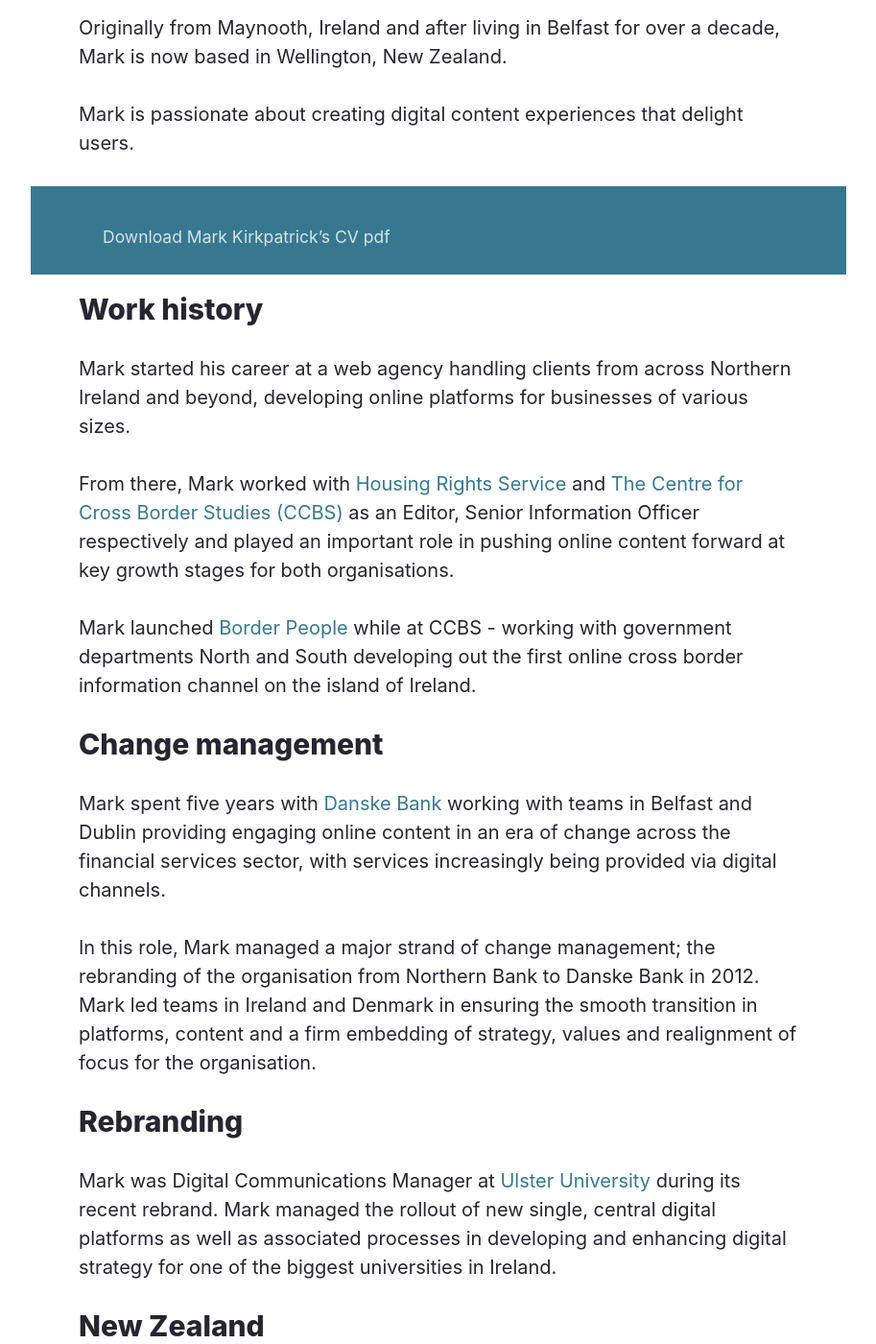
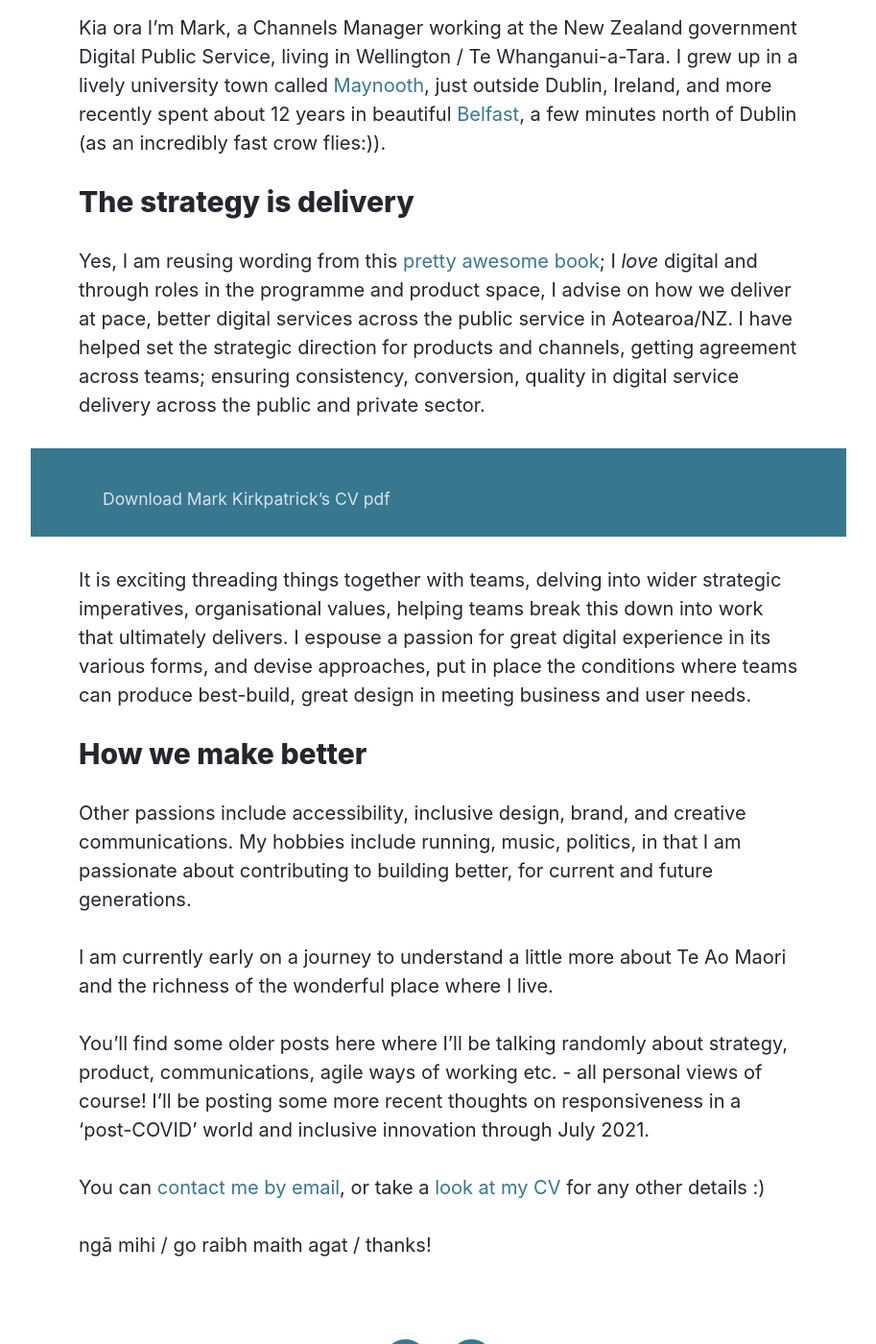
Before and after one commit to mkirkpat/mkirkpat.github.io, a Jekyll site: the page built from about/index.md, in a window 1280 px wide and 1400 px high, scrolled down 426 px. Shown: the whole window at 96% size, without its empty margins (183-1096 px from the left). Built offline with Jekyll 4.4.1, drawn with Linux system fonts in a browser that asks for light colours; nearby versions of some CDN libraries; some of the changed text lies outside the part shown.

Commit message:
Full redraft of about wording for 2021

```diff
--- a/about/index.md
+++ b/about/index.md
@@ -5,36 +5,23 @@
 header-bg-image: about-bg.jpg
 permalink:  /about
 ---
-Originally from Maynooth, Ireland and after living in Belfast for over a decade, Mark is now based in Wellington, New Zealand.
 
-Mark is passionate about creating digital content experiences that delight users.
+Kia ora I’m Mark, a Channels Manager working at the New Zealand government Digital Public Service, living in Wellington / Te Whanganui-a-Tara. I grew up in a lively university town called [Maynooth](https://en.wikipedia.org/wiki/Maynooth), just outside Dublin, Ireland, and more recently spent about 12 years in beautiful [Belfast](https://lovebelfast.co.uk/), a few minutes north of Dublin (as an incredibly fast crow flies:)).
+## The strategy is delivery
 
-> [Download Mark Kirkpatrick's CV pdf](assets/cv-mark-kirkpatrick-2017.pdf "Mark Kirkpatrick CV")
+Yes, I am reusing wording from this [pretty awesome book](https://www.amazon.com/Digital-Transformation-Scale-Strategy-Perspectives/dp/1907994785); I *love* digital and through roles in the programme and product space, I advise on how we deliver at pace, better digital services across the public service in Aotearoa/NZ. I have helped set the strategic direction for products and channels, getting agreement across teams;  ensuring consistency, conversion, quality in digital service delivery across the public and private sector.
 
-## Work history
+> [Download Mark Kirkpatrick's CV pdf](cv-mark-kirkpatrick-07-21.pdf "Mark Kirkpatrick CV")
 
-Mark started his career at a web agency handling clients from across Northern Ireland and beyond, developing online platforms for businesses of various sizes.
+It is exciting threading things together with teams, delving into wider strategic imperatives, organisational values, helping teams break this down into work that ultimately delivers. I espouse a passion for great digital experience in its various forms, and devise approaches, put in place the conditions where teams can produce best-build, great design in meeting business and user needs.
+## How we make better
 
-From there, Mark worked with [Housing Rights Service](http://housingrights.org.uk/ "Housing Rights Service") and [The Centre for Cross Border Studies (CCBS)](http://crossborder.ie/ "CCBS") as an Editor, Senior Information Officer respectively and played an important role in pushing online content forward at key growth stages for both organisations.
+Other passions include accessibility, inclusive design, brand, and creative communications. My hobbies include running, music, politics, in that I am passionate about contributing to building better, for current and future generations.
 
-Mark launched [Border People](http://borderpeople.info/) while at CCBS - working with government departments North and South developing out the first online cross border information channel on the island of Ireland.
+I am currently early on a journey to understand a little more about Te Ao Maori and the richness of the wonderful place where I live.
 
-## Change management
+You’ll find some older posts here where I’ll be talking randomly about strategy, product, communications, agile ways of working etc. - all personal views of course!  I’ll be posting some more recent thoughts on responsiveness in a 'post-COVID' world and inclusive innovation through July 2021.
 
-Mark spent five years with [Danske Bank](http://www.danskebank.co.uk "Danske Bank ") working with teams in Belfast and Dublin providing engaging online content in an era of change across the financial services sector, with services increasingly being provided via digital channels.
+You can [contact me by email](mailto:markkirkpatrick@gmail.com), or take a [look at my CV](https://mkirkpat.github.io/cv/) for any other details :)
 
-In this role, Mark managed a major strand of change management; the rebranding of the organisation from Northern Bank to Danske Bank in 2012\. Mark led teams in Ireland and Denmark in ensuring the smooth transition in platforms, content and a firm embedding of strategy, values and realignment of focus for the organisation.
-
-## Rebranding
-
-Mark was Digital Communications Manager at [Ulster University](http://www.ulster.ac.uk/) during its recent rebrand. Mark managed the rollout of new single, central digital platforms as well as associated processes in developing and enhancing digital strategy for one of the biggest universities in Ireland.
-
-## New Zealand
-
-Currently, Mark is a Delivery Manager (Digital), working with Government Information Services in Wellington, NZ.
-
-Mark works across a number of projects building engaging digital services for users across New Zealand, as well as supporting the strategic development of the digital agenda for government.
-
-Outside of work Mark enjoys running, soccer, swimming, music as well as keeping a keen eye on politics and is active across community organisations.
-
-He is known to still code on occasion:)...keeping in touch with the oft-changing landscape of digital expression and endeavour; its frameworks, and formats.
+ngā mihi / go raibh maith agat / thanks!
```
